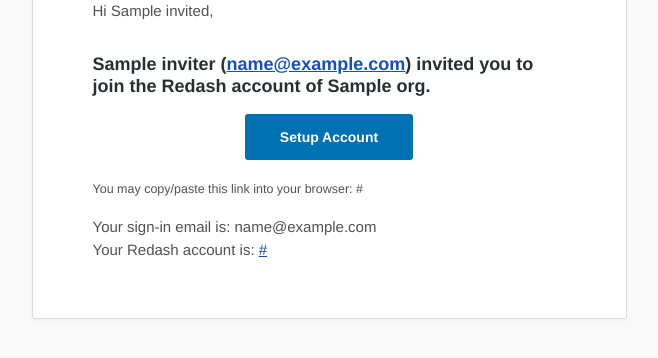
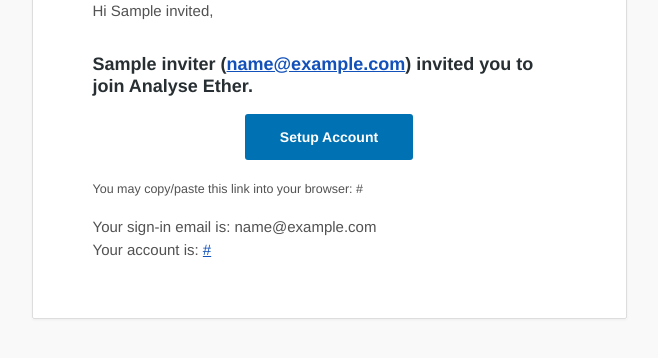
Before and after one commit to darshil-babel/redash-3, a Python web app: template redash/templates/invite.html in a window 1280 px wide. Shown: the part 192-550 px from the top of the page, without its empty margins (311-969 px from the left). Run offline with Jinja, Linux system fonts and the light colour scheme; the template is opened without the code that fills it: most values are stand-ins (such as "Sample title", 1, 10 or a date in 2020); some libraries are stand-ins or nearby versions.

Commit message:
Refactored Redash as per the refactor_redash file

```diff
--- a/client/app/components/queries/visualization-embed.html
+++ b/client/app/components/queries/visualization-embed.html
@@ -21,7 +21,7 @@
       <span class="label label-default visible-print">Updated: {{$ctrl.queryResult.getUpdatedAt() | dateTime}}</span>
     </div>
     <div class="col-sm-6 text-right hidden-print">
-      <a class="btn btn-default btn-xs" ng-href="queries/{{$ctrl.query.id}}#{{$ctrl.visualization.id}}" target="_blank" tooltip="Open in Redash">
+      <a class="btn btn-default btn-xs" ng-href="queries/{{$ctrl.query.id}}#{{$ctrl.visualization.id}}" target="_blank" tooltip="Open">
         <span class="zmdi zmdi-link"></span>
       </a>
 
--- a/client/app/directives/index.js
+++ b/client/app/directives/index.js
@@ -37,7 +37,7 @@
 
 function TitleService($rootScope) {
   const Title = {
-    title: 'Redash',
+    title: 'Analyse Ether',
     set(newTitle) {
       this.title = newTitle;
       $rootScope.$broadcast('$titleChange');
--- a/client/app/index.html
+++ b/client/app/index.html
@@ -4,7 +4,7 @@
     <meta name="viewport" content="width=device-width, initial-scale=1.0">
     <meta charset="UTF-8">
     <base href="/">
-    <title>Redash</title>
+    <title>Analyse Ether</title>
 
     <link rel="icon" type="image/png" sizes="32x32" href="/images/favicon-32x32.png">
     <link rel="icon" type="image/png" sizes="96x96" href="/images/favicon-96x96.png">
--- a/client/app/multi_org.html
+++ b/client/app/multi_org.html
@@ -4,7 +4,7 @@
     <meta name="viewport" content="width=device-width, initial-scale=1.0">
     <meta charset="UTF-8">
     <base href="{{base_href}}">
-    <title>Redash</title>
+    <title>Analyse Ether</title>
 
     <link rel="icon" type="image/png" sizes="32x32" href="/images/favicon-32x32.png">
     <link rel="icon" type="image/png" sizes="96x96" href="/images/favicon-96x96.png">
--- a/client/app/pages/home/index.js
+++ b/client/app/pages/home/index.js
@@ -30,7 +30,7 @@
   return {
     '/': {
       template: '<home-page></home-page>',
-      title: 'Redash',
+      title: 'Analyse Ether',
     },
   };
 }
--- a/client/app/pages/queries/query.html
+++ b/client/app/pages/queries/query.html
@@ -1,7 +1,7 @@
 <div class="container">
   <overlay ng-if="canCreateQuery === false && query.isNew()">
     You don't have permission to create new queries on any of the data sources available to you. You can either <a
-    href="queries">browse existing queries</a>, or ask for additional permissions from your Redash admin.
+    href="queries">browse existing queries</a>, or ask for additional permissions from your admin.
   </overlay>
   <overlay ng-if="noDataSources && currentUser.isAdmin">
     Looks like no data sources were created yet (or none of them available to the group(s) you're member of). Please
@@ -12,7 +12,7 @@
   </overlay>
   <overlay ng-if="noDataSources && !currentUser.isAdmin">
     Looks like no data sources were created yet (or none of them available to the group(s) you're member of). Please ask
-    your Redash admin to create one first.
+    your admin to create one first.
   </overlay>
 
   <alert-unsaved-changes ng-if="canEdit" is-dirty="isDirty"></alert-unsaved-changes>
--- a/client/app/pages/queries/view.js
+++ b/client/app/pages/queries/view.js
@@ -289,9 +289,9 @@
       $scope.query.latest_query_data_id = $scope.queryResult.getId();
       $scope.query.queryResult = $scope.queryResult;
 
-      Notifications.showNotification('Redash', `${$scope.query.name} updated.`);
+      Notifications.showNotification('Analyse Ether', `${$scope.query.name} updated.`);
     } else if (status === 'failed') {
-      Notifications.showNotification('Redash', `${$scope.query.name} failed to run: ${$scope.queryResult.getError()}`);
+      Notifications.showNotification('Analyse Ether', `${$scope.query.name} failed to run: ${$scope.queryResult.getError()}`);
     }
 
     if (status === 'done' || status === 'failed') {
--- a/redash/admin.py
+++ b/redash/admin.py
@@ -65,7 +65,7 @@
 
 
 def init_admin(app):
-    admin = Admin(app, name='Redash Admin', template_mode='bootstrap3')
+    admin = Admin(app, name='Analyse Ether Admin', template_mode='bootstrap3')
 
     admin.add_view(QueryModelView(models.Query, models.db.session))
     admin.add_view(QueryResultModelView(models.QueryResult, models.db.session))
--- a/redash/authentication/account.py
+++ b/redash/authentication/account.py
@@ -39,7 +39,7 @@
     context = dict(inviter=inviter, invited=invited, org=org, invite_url=invite_url)
     html_content = render_template('emails/invite.html', **context)
     text_content = render_template('emails/invite.txt', **context)
-    subject = u"{} invited you to join Redash".format(inviter.name)
+    subject = u"{} invited you to join Analyse Ether".format(inviter.name)
 
     send_mail.delay([invited.email], subject, html_content, text_content)
 
--- a/redash/tasks/queries.py
+++ b/redash/tasks/queries.py
@@ -167,7 +167,7 @@
         status = self.STATUSES[task_status]
 
         if isinstance(result, (TimeLimitExceeded, SoftTimeLimitExceeded)):
-            error = "Query exceeded Redash query execution time limit."
+            error = "Query exceeded execution time limit."
             status = 4
         elif isinstance(result, Exception):
             error = result.message
--- a/redash/templates/emails/invite.html
+++ b/redash/templates/emails/invite.html
@@ -5,7 +5,7 @@
 <p class="intercom-align-left" style="line-height: 1.5; margin: 0 0 17px; text-align: left !important" align="left">Hi {{ invited.name }},</p>
 <h2 class="intercom-align-left" style="color: #282F33; font-size: 18px; font-weight: bold; margin-bottom: 7px; margin-top: 30px; text-align: left !important" align="left">
     {{ inviter.name }} (<a href="mailto:{{ inviter.email }}" target="_blank" style="border: none; color: #1251BA; outline: none !important">{{ inviter.email }}</a>)
-    invited you to join the Redash account of {{ org.name }}.
+    invited you to join Analyse Ether.
 </h2>
 <table class="intercom-container intercom-align-center" align="center" style="border-collapse: collapse; border-spacing: 0; margin: 17px auto; table-layout: fixed; text-align: center !important"><tr><td style="background: #0071b2; border: 1px none #dadada; border-radius: 3px; font-family: Helvetica, Arial, sans-serif; font-size: 16px; margin: 0; padding: 12px 35px; text-align: left; vertical-align: top" align="left" bgcolor="#0071b2" valign="top"><a class="intercom-h2b-button" target="_blank" href="{{ invite_url }}" style="background: #0071b2; border: none; border-radius: 3px; color: white; display: inline-block; font-size: 14px; font-weight: bold; outline: none !important; text-decoration: none">Setup Account</a></td></tr></table>
 <p class="intercom-align-left" style="line-height: 1.5; margin: 0 0 17px; text-align: left !important" align="left">
@@ -13,7 +13,7 @@
 </p>
 <p class="intercom-align-left" style="line-height: 1.5; margin: 0 0 17px; text-align: left !important" align="left">
     Your sign-in email is: {{ invited.email }}<br>
-    Your Redash account is: <a href="{{ url_for('redash.index', org_slug=org.slug, _external=True) }}" target="_blank" style="border: none; color: #1251BA; outline: none !important">{{ url_for('redash.index', org_slug=org.slug, _external=True) }}</a>
+    Your account is: <a href="{{ url_for('redash.index', org_slug=org.slug, _external=True) }}" target="_blank" style="border: none; color: #1251BA; outline: none !important">{{ url_for('redash.index', org_slug=org.slug, _external=True) }}</a>
 </p>
 
 {% endblock %}
--- a/redash/templates/emails/invite.txt
+++ b/redash/templates/emails/invite.txt
@@ -1,10 +1,10 @@
 Hi {{ invited.name }},
 
-{{ inviter.name }} ({{inviter.email}}) invited you to join the Redash account of {{org.name}}.
+{{ inviter.name }} ({{inviter.email}}) invited you to join Analyse Ether.
 
 Use the following link to setup your account:
 
 {{ invite_url }}
 
 Your sign-in email: {{invited.email}}
-Your Redash account: {{ url_for('redash.index', org_slug=org.slug, _external=True) }}
+Your account: {{ url_for('redash.index', org_slug=org.slug, _external=True) }}
--- a/redash/templates/invite.html
+++ b/redash/templates/invite.html
@@ -2,7 +2,7 @@
 
 {% block content %}
 
-<h2>Welcome to Redash!</h2>
+<h2>Welcome to Analyse Ether!</h2>
 <p class="lead">
     {% if google_auth_url %}
     To create your account, please choose a password or login with your Google account ({{ user.email }}).
--- a/redash/templates/login.html
+++ b/redash/templates/login.html
@@ -1,5 +1,5 @@
 {% extends "layouts/signed_out.html" %}
-{% block title %}Login | Redash{% endblock %}
+{% block title %}Login | Analyse Ether{% endblock %}
 {% block content %}
   {% with messages = get_flashed_messages() %}
   {% if messages %}
--- a/redash/templates/setup.html
+++ b/redash/templates/setup.html
@@ -1,6 +1,6 @@
 {% extends "layouts/signed_out.html" %}
 
-{% block title %}Redash Initial Setup{% endblock %}
+{% block title %}Initial Setup{% endblock %}
 
 {% macro render_field_errors(field) -%}
     {% if field.errors %}
@@ -23,7 +23,7 @@
 
 {% block content %}
     <h2>
-        Welcome to Redash!<br/><small>Before you can use your instance, you need to do a quick setup.</small>
+        Welcome!<br/><small>Before you can use your instance, you need to do a quick setup.</small>
     </h2>
 
     {% with messages = get_flashed_messages() %}
--- a/webpack.config.js
+++ b/webpack.config.js
@@ -23,7 +23,7 @@
     }
   },
   plugins: [
-    new WebpackBuildNotifierPlugin({title: 'Redash'}),
+    new WebpackBuildNotifierPlugin({title: 'Analyse Ether'}),
     new webpack.DefinePlugin({
       ON_TEST: process.env.NODE_ENV === 'test'
     }),
```
Also changed, not shown: refactor_redash.txt (added, +26 -0 lines), client/app/assets/images/analyseether_icon_small.png (added).
